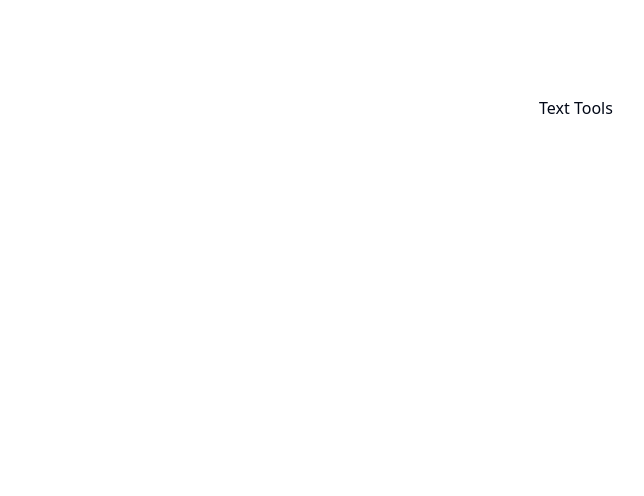
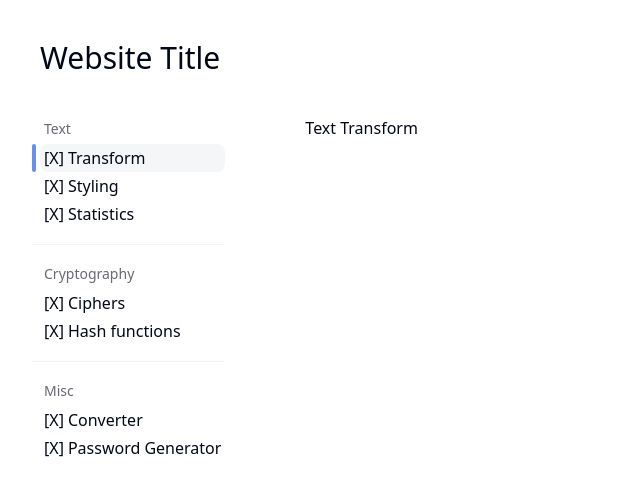
Before and after one commit to mateusfg7/text-tools, a Next.js app: page / in a window 1280 px wide. Shown: the top 496 px of the page, without its empty margins (64-708 px from the left). Built offline with nearby package versions, Linux system fonts and the light colour scheme.

Commit message:
feat(ux): initial layout

```diff
--- a/src/app/layout.tsx
+++ b/src/app/layout.tsx
@@ -17,7 +17,7 @@ export default function RootLayout({
 }>) {
   return (
     <html lang="en">
-      <body className={inter.variable}>{children}</body>
+      <body className={`${inter.variable} px-24 py-10`}>{children}</body>
     </html>
   );
 }
--- a/src/app/page.tsx
+++ b/src/app/page.tsx
@@ -1,7 +1,74 @@
+import { ReactNode } from "react";
+
+const MenuItem = ({
+  text,
+  selected = false,
+}: {
+  text: string;
+  selected?: boolean;
+}) => (
+  <div className="flex items-stretch gap-1 group hover:cursor-pointer">
+    <span
+      data-selected={selected}
+      className="data-[selected='true']:bg-blue-600/70 w-1 rounded-full"
+    />
+    <span
+      data-selected={selected}
+      className="inline-flex data-[selected='true']:bg-slate-600/5 items-center gap-1 group-hover:bg-slate-600/10 px-1 py-1.5 leading-none rounded-lg flex-1"
+    >
+      <span>[X]</span>
+      <span>{text}</span>
+    </span>
+  </div>
+);
+
+const Section = ({
+  title,
+  children,
+}: {
+  title: string;
+  children: ReactNode;
+}) => (
+  <div className="space-y-1">
+    <span className="px-3 text-sm opacity-60">{title}</span>
+    <div>{children}</div>
+  </div>
+);
+
+const Divider = () => <div className="bg-slate-100 w-full rounded-full h-px" />;
+
 export default function Home() {
   return (
-    <main className="flex min-h-screen flex-col items-center justify-between p-24">
-      <h1>Text Tools</h1>
-    </main>
+    <div className="flex flex-col gap-10">
+      <div className="w-full flex items-end px-2">
+        <h1 className="text-3xl">Website Title</h1>
+      </div>
+      <div className="flex-1 flex gap-20">
+        <div className="space-y-4">
+          <Section title="Text">
+            <MenuItem text="Transform" selected />
+            <MenuItem text="Styling" />
+            <MenuItem text="Statistics" />
+          </Section>
+
+          <Divider />
+
+          <Section title="Cryptography">
+            <MenuItem text="Ciphers" />
+            <MenuItem text="Hash functions" />
+          </Section>
+
+          <Divider />
+
+          <Section title="Misc">
+            <MenuItem text="Converter" />
+            <MenuItem text="Password Generator" />
+          </Section>
+        </div>
+        <div className="flex-1">
+          <h2>Text Transform</h2>
+        </div>
+      </div>
+    </div>
   );
 }
```
